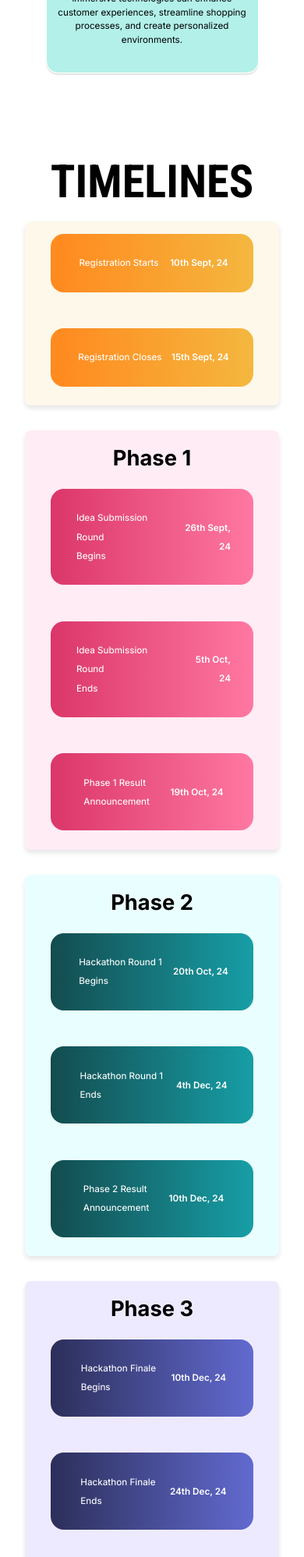
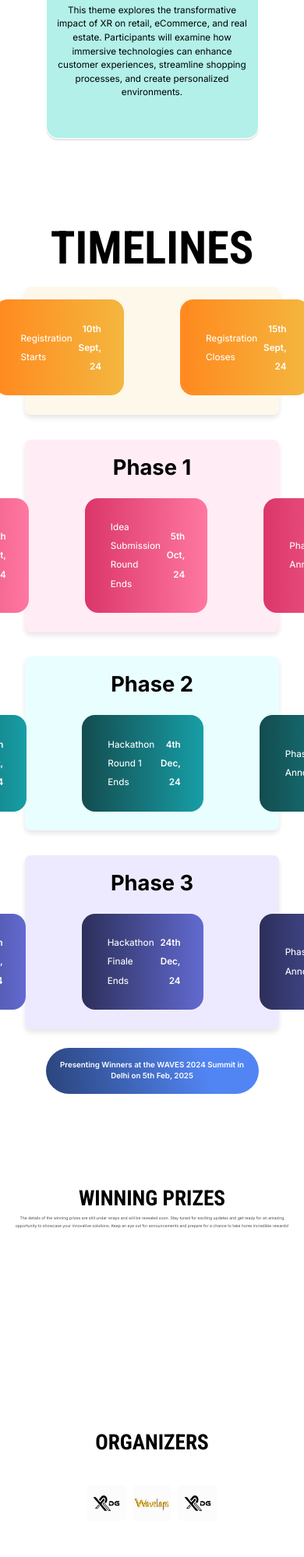
Before and after one commit to Vansh17555555/test, a React (Vite) app in the folder new-xr/: page / in a window 390 px wide. Shown: the part 3109-5106 px from the top of the page at 78% size. Built offline with nearby package versions, Linux system fonts and the light colour scheme.

Commit message:
Update App.css

```diff
--- a/new-xr/src/App.css
+++ b/new-xr/src/App.css
@@ -925,11 +925,11 @@ nav ul li button {
     flex-direction: row;
     flex-wrap: wrap;
     width: 70vw;
-    height:27vh;
+    height:29vh;
     gap: 2vw;
   }
   .theme-card-1 {
-    height:24vh;
+    height:26vh;
   }
   .theme-image {
     width: 15vw;
@@ -1030,7 +1030,7 @@ margin-bottom: 4vw;
   color: white;
   justify-content: center;
   width: 100%;
-  flex-wrap: wrap; /* Allow wrapping */
+   /* Allow wrapping */
   gap: 4.5vh; /* Gap between items */
 }
 
```
